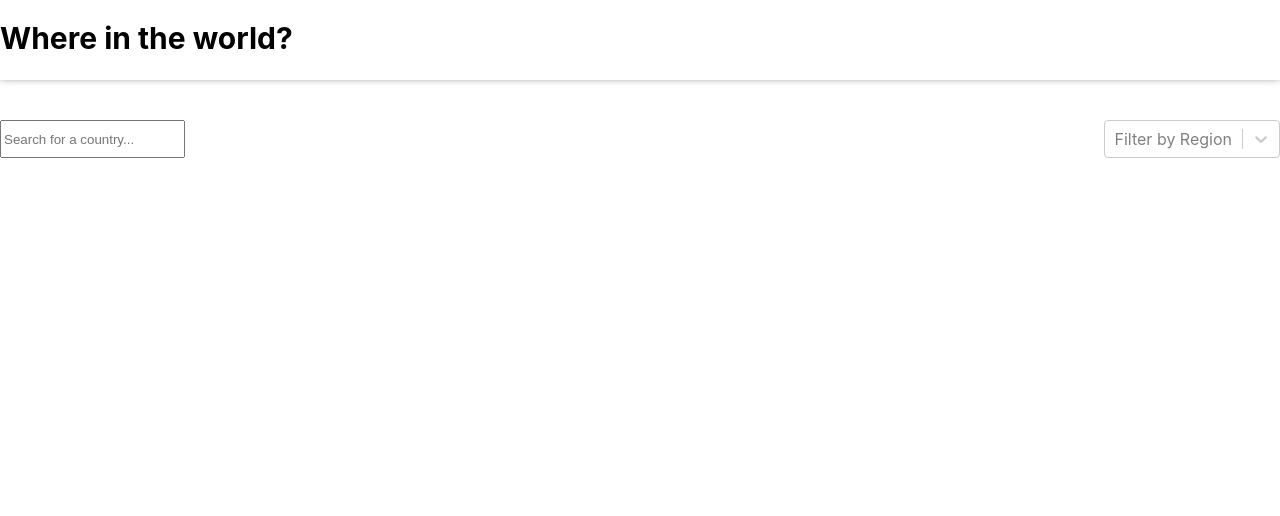
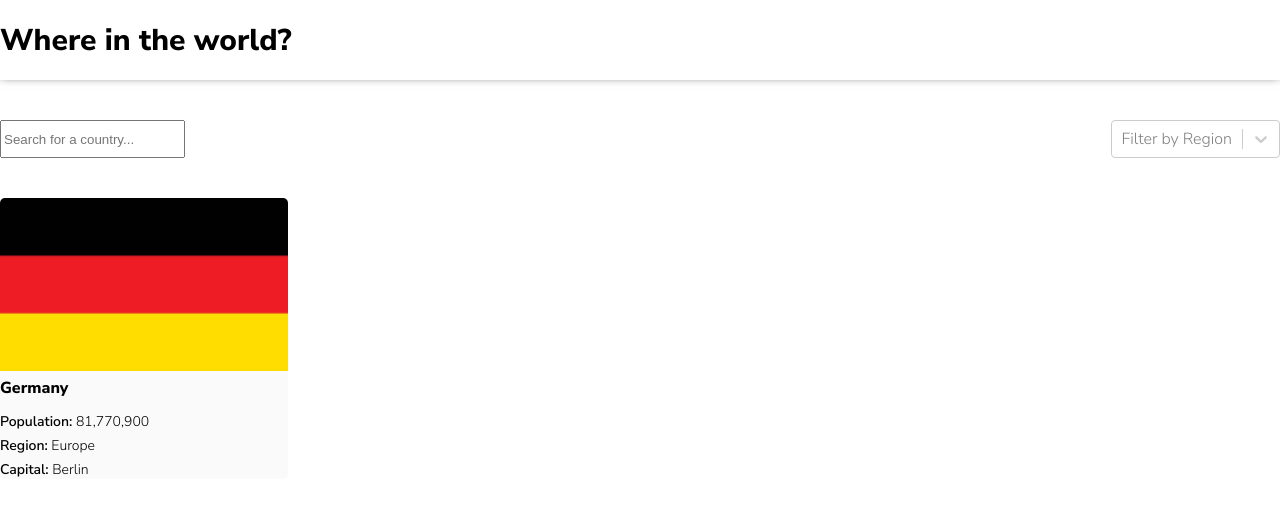
Before and after one commit to raelalves182/Countries, a React (Create React App) app: page / in a window 1280 px wide. Shown: the top 516 px of the page. Built offline with nearby package versions, Linux system fonts and the light colour scheme.

Commit message:
feat(header): card

```diff
--- a/public/index.html
+++ b/public/index.html
@@ -3,6 +3,7 @@
   <head>
     <meta charset="utf-8" />
     <link rel="icon" href="%PUBLIC_URL%/favicon.ico" />
+    <link href="https://fonts.googleapis.com/css2?family=Nunito+Sans:wght@300;600;800&display=swap" rel="stylesheet">
     <meta name="viewport" content="width=device-width, initial-scale=1" />
     <meta name="theme-color" content="#000000" />
     <meta
--- a/src/App.css
+++ b/src/App.css
@@ -20,3 +20,38 @@ h1 {
 .content input {
   max-width: 100%;
 }
+
+/* Card */
+
+.card {
+  margin-top: 40px;
+  width: 18rem;
+  background: hsl(0, 0%, 98%);
+  border-radius: 5px;
+}
+
+.card img {
+  max-width: 100%;
+  border-top-right-radius: 5px;
+  border-top-left-radius: 5px;
+}
+
+.card h2 {
+  margin-top: 0;
+  font-size: 16px;
+}
+
+.description ul {
+  list-style: none;
+  padding: 0;
+  margin: 0;
+  font-size: 14px;
+}
+
+.description ul li:nth-child(2) {
+  margin: 5px 0;
+}
+
+.description span {
+  font-weight: 600;
+}
--- /dev/null
+++ b/src/Components/Card.js
@@ -0,0 +1,22 @@
+import React from 'react'
+import Germany from '../Assets/germany.jpg';
+
+const Card = () => {
+  return (
+    <div className="card">
+      <img src={Germany} />
+      <div className="card__body">
+        <h2>Germany</h2>
+        <div className="description">
+          <ul>
+            <li><span>Population:</span> 81,770,900</li>
+            <li><span>Region:</span> Europe</li>
+            <li><span>Capital:</span> Berlin</li>
+          </ul>
+        </div>
+      </div>
+    </div>
+  )
+}
+
+export default Card;
--- a/src/Components/Home.js
+++ b/src/Components/Home.js
@@ -1,5 +1,6 @@
 import React from 'react'
 import Select from 'react-select';
+import Card from './Card';
 
 const options = [
   { value: 'africa', label: 'Africa' },
@@ -20,6 +21,7 @@ const Home = () => {
               <input aria-label="text" placeholder="Search for a country..."></input>
               <Select placeholder="Filter by Region" options={options} />
             </div>
+            <Card />
           </div>
         </div>
       </div>
--- a/src/index.css
+++ b/src/index.css
@@ -1,15 +1,12 @@
 body {
   margin: 0;
-  font-family: -apple-system, BlinkMacSystemFont, 'Segoe UI', 'Roboto', 'Oxygen',
-    'Ubuntu', 'Cantarell', 'Fira Sans', 'Droid Sans', 'Helvetica Neue',
-    sans-serif;
+  font-family: 'Nunito Sans', sans-serif;
   -webkit-font-smoothing: antialiased;
   -moz-osx-font-smoothing: grayscale;
 }
 
 code {
-  font-family: source-code-pro, Menlo, Monaco, Consolas, 'Courier New',
-    monospace;
+  font-family: 'Nunito Sans', sans-serif;
 }
 
 h1, p, a {
```
Also changed, not shown: src/Assets/germany.jpg (added).
